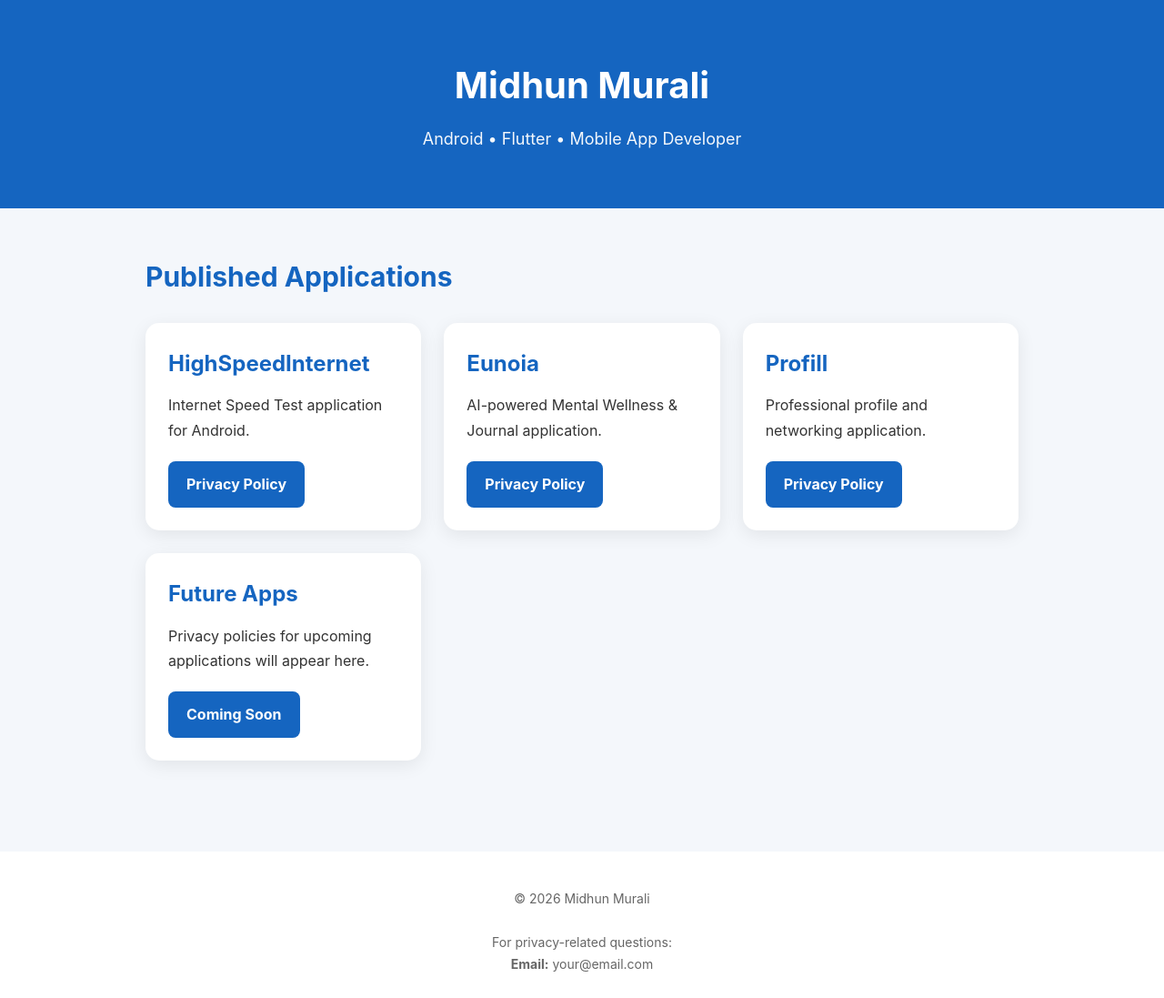
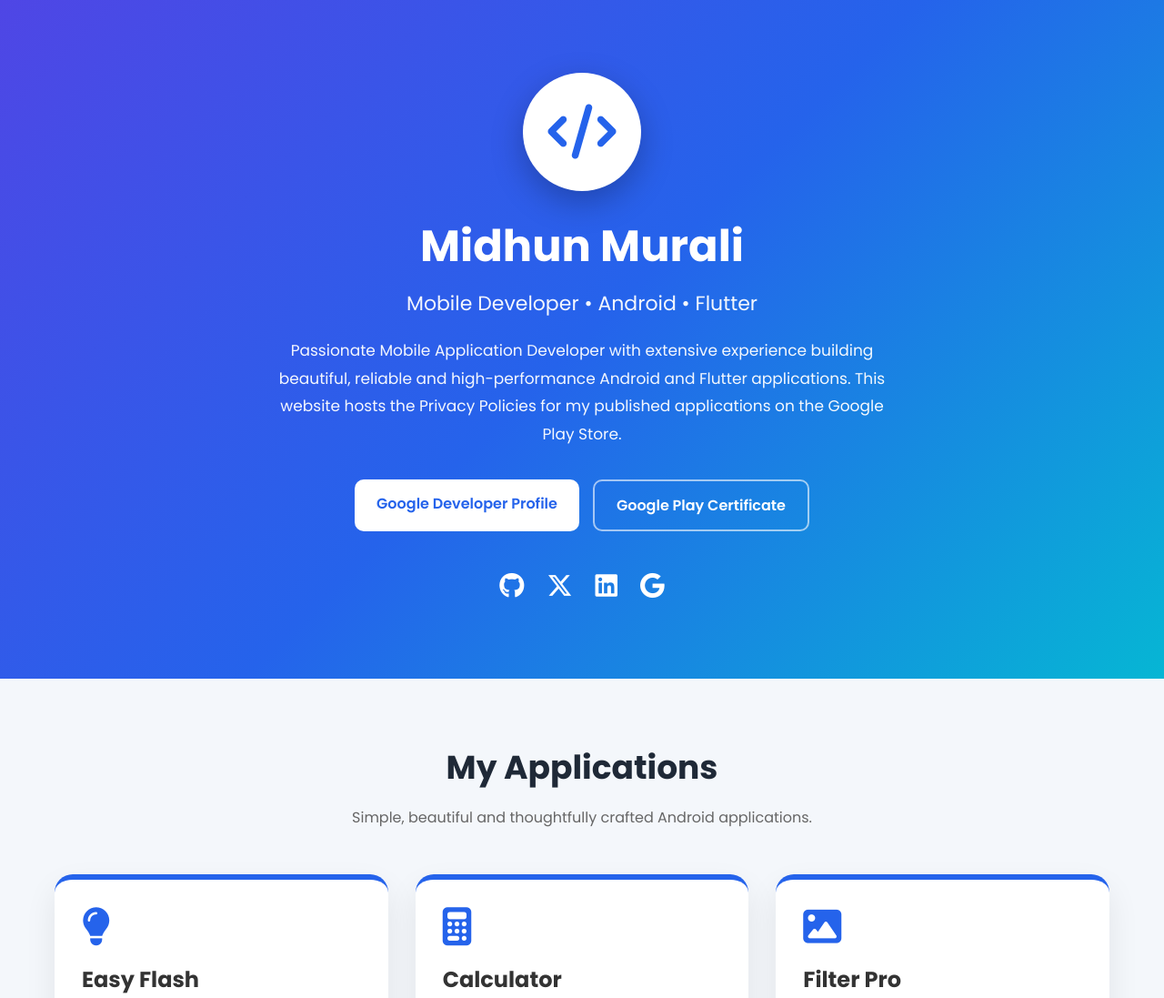
Before and after one commit to midhun-murali/midhun-murali.github.io, a plain HTML site: page index.html in a window 1280 px wide. Shown: the top 1097 px of the page at 91% size. Drawn offline with Linux system fonts and the light colour scheme.

Commit message:
Revise index.html for Android & Flutter focus
Updated the title and various content sections to reflect the focus on Android and Flutter development. Enhanced styling and structure for better presentation.

```diff
--- a/index.html
+++ b/index.html
@@ -1,178 +1,512 @@
 <!DOCTYPE html>
 <html lang="en">
+
 <head>
+
 <meta charset="UTF-8">
 <meta name="viewport" content="width=device-width, initial-scale=1">
-<title>Midhun Murali | Mobile App Developer</title>
+
+<title>Midhun Murali | Android & Flutter Developer</title>
+
+<link rel="preconnect" href="https://fonts.googleapis.com">
+<link rel="preconnect" href="https://fonts.gstatic.com" crossorigin>
+
+<link href="https://fonts.googleapis.com/css2?family=Poppins:wght@300;400;500;600;700&display=swap" rel="stylesheet">
+
+<link rel="stylesheet"
+href="https://cdnjs.cloudflare.com/ajax/libs/font-awesome/6.6.0/css/all.min.css"/>
 
 <style>
+
 *{
 margin:0;
 padding:0;
 box-sizing:border-box;
 }
 
-body{
-font-family:-apple-system,BlinkMacSystemFont,"Segoe UI",Roboto,Arial,sans-serif;
-background:#f4f7fb;
-color:#333;
-line-height:1.7;
+html{
+scroll-behavior:smooth;
 }
 
-header{
-background:#1565C0;
-color:white;
-padding:60px 20px;
-text-align:center;
+body{
+
+font-family:'Poppins',sans-serif;
+
+background:#f4f7fb;
+
+color:#333;
+
 }
 
-header h1{
-font-size:40px;
-margin-bottom:10px;
+/* ---------------- HERO ---------------- */
+
+.hero{
+
+background:linear-gradient(135deg,#4f46e5,#2563eb,#06b6d4);
+
+padding:80px 20px;
+
+text-align:center;
+
+color:white;
+
 }
 
-header p{
-font-size:18px;
-opacity:.95;
+.avatar{
+
+width:130px;
+
+height:130px;
+
+border-radius:50%;
+
+background:white;
+
+color:#2563eb;
+
+display:flex;
+
+align-items:center;
+
+justify-content:center;
+
+font-size:60px;
+
+margin:auto;
+
+box-shadow:0 12px 35px rgba(0,0,0,.25);
+
+margin-bottom:25px;
+
 }
 
-.container{
-max-width:1000px;
-margin:auto;
-padding:50px 20px;
+.hero h1{
+
+font-size:48px;
+
+font-weight:700;
+
 }
 
-.section-title{
-margin-bottom:25px;
-font-size:30px;
-color:#1565C0;
+.hero h2{
+
+font-size:22px;
+
+font-weight:400;
+
+opacity:.95;
+
+margin-top:10px;
+
 }
 
+.hero p{
+
+margin-top:20px;
+
+font-size:17px;
+
+max-width:700px;
+
+margin-left:auto;
+
+margin-right:auto;
+
+opacity:.95;
+
+line-height:1.8;
+
+}
+
+/* ---------------- BUTTONS ---------------- */
+
+.buttons{
+
+margin-top:35px;
+
+display:flex;
+
+flex-wrap:wrap;
+
+justify-content:center;
+
+gap:15px;
+
+}
+
+.btn{
+
+padding:14px 24px;
+
+border-radius:10px;
+
+text-decoration:none;
+
+font-weight:600;
+
+transition:.3s;
+
+}
+
+.primary{
+
+background:white;
+
+color:#2563eb;
+
+}
+
+.primary:hover{
+
+transform:translateY(-3px);
+
+}
+
+.secondary{
+
+border:2px solid rgba(255,255,255,.6);
+
+color:white;
+
+}
+
+.secondary:hover{
+
+background:rgba(255,255,255,.15);
+
+}
+
+/* ---------------- SOCIALS ---------------- */
+
+.socials{
+
+margin-top:40px;
+
+display:flex;
+
+justify-content:center;
+
+gap:25px;
+
+flex-wrap:wrap;
+
+}
+
+.socials a{
+
+color:white;
+
+font-size:28px;
+
+transition:.3s;
+
+}
+
+.socials a:hover{
+
+transform:scale(1.2);
+
+}
+
+/* ---------------- CONTENT ---------------- */
+
+.container{
+
+max-width:1200px;
+
+margin:auto;
+
+padding:70px 20px;
+
+}
+
+.title{
+
+text-align:center;
+
+font-size:36px;
+
+margin-bottom:15px;
+
+color:#1f2937;
+
+}
+
+.subtitle{
+
+text-align:center;
+
+color:#666;
+
+margin-bottom:50px;
+
+}
+
+/* ---------------- CARDS ---------------- */
+
 .cards{
+
 display:grid;
-grid-template-columns:repeat(auto-fit,minmax(280px,1fr));
-gap:25px;
+
+grid-template-columns:repeat(auto-fit,minmax(300px,1fr));
+
+gap:30px;
+
 }
 
 .card{
+
 background:white;
-border-radius:15px;
-padding:25px;
-box-shadow:0 5px 20px rgba(0,0,0,.08);
-transition:.3s;
+
+padding:30px;
+
+border-radius:20px;
+
+box-shadow:0 15px 35px rgba(0,0,0,.08);
+
+transition:.35s;
+
+border-top:6px solid #2563eb;
+
 }
 
 .card:hover{
-transform:translateY(-5px);
+
+transform:translateY(-10px);
+
+box-shadow:0 25px 45px rgba(0,0,0,.15);
+
 }
 
-.card h2{
-margin-bottom:12px;
-color:#1565C0;
+.card i{
+
+font-size:42px;
+
+color:#2563eb;
+
+margin-bottom:20px;
+
+}
+
+.card h3{
+
+margin-bottom:15px;
+
+font-size:24px;
+
 }
 
 .card p{
-margin-bottom:20px;
+
+line-height:1.8;
+
+color:#666;
+
+margin-bottom:25px;
+
 }
 
-.button{
+.card a{
+
 display:inline-block;
+
+background:#2563eb;
+
+color:white;
+
 padding:12px 20px;
-background:#1565C0;
-color:white;
+
+border-radius:8px;
+
 text-decoration:none;
-border-radius:8px;
-font-weight:bold;
+
+font-weight:600;
+
 }
 
-.button:hover{
-background:#0d47a1;
+.card a:hover{
+
+background:#1d4ed8;
+
 }
 
+/* ---------------- FOOTER ---------------- */
+
 footer{
+
+margin-top:80px;
+
+padding:50px 20px;
+
+background:#111827;
+
+color:#bbb;
+
 text-align:center;
-padding:40px;
-margin-top:50px;
-background:white;
-color:#666;
-font-size:14px;
+
 }
+
+footer a{
+
+color:#60a5fa;
+
+text-decoration:none;
+
+}
+
+footer p{
+
+margin-top:12px;
+
+line-height:1.8;
+
+}
+
 </style>
 
 </head>
 
 <body>
 
-<header>
+<section class="hero">
+
+<div class="avatar">
+
+<i class="fa-solid fa-code"></i>
+
+</div>
 
 <h1>Midhun Murali</h1>
 
+<h2>Mobile Developer • Android • Flutter</h2>
+
 <p>
-Android • Flutter • Mobile App Developer
+
+Passionate Mobile Application Developer with extensive experience building
+beautiful, reliable and high-performance Android and Flutter applications.
+This website hosts the Privacy Policies for my published applications on the Google Play Store.
+
 </p>
 
-</header>
+<div class="buttons">
+
+<a class="btn primary"
+href="https://developers.google.com/profile/u/110422376439211349609"
+target="_blank">
+
+Google Developer Profile
+
+</a>
+
+<a class="btn secondary"
+href="https://api.accredible.com/v1/frontend/credential_website_embed_image/certificate/52136234"
+target="_blank">
+
+Google Play Certificate
+
+</a>
+
+</div>
+
+<div class="socials">
+
+<a href="https://github.com/midhun-murali" target="_blank">
+<i class="fab fa-github"></i>
+</a>
+
+<a href="https://twitter.com/soopersaiyan93" target="_blank">
+<i class="fab fa-x-twitter"></i>
+</a>
+
+<a href="https://www.linkedin.com/in/midhunmurali1993/" target="_blank">
+<i class="fab fa-linkedin"></i>
+</a>
+
+<a href="https://developers.google.com/profile/u/110422376439211349609"
+target="_blank">
+<i class="fab fa-google"></i>
+</a>
+
+</div>
+
+</section>
 
 <div class="container">
 
-<h2 class="section-title">
-Published Applications
+<h2 class="title">
+
+My Applications
+
 </h2>
+
+<p class="subtitle">
+
+Simple, beautiful and thoughtfully crafted Android applications.
+
+</p>
 
 <div class="cards">
 
 <div class="card">
 
-<h2>HighSpeedInternet</h2>
+<i class="fa-solid fa-lightbulb"></i>
+
+<h3>Easy Flash</h3>
 
 <p>
-Internet Speed Test application for Android.
+
+A simple, fast, and beautifully designed flashlight app that provides
+instant illumination with a clean, minimal interface.
+
 </p>
 
-<a class="button" href="apps/speedtest.html">
+<a href="apps/easyflash.html">
+
 Privacy Policy
+
 </a>
 
 </div>
 
 <div class="card">
 
-<h2>Eunoia</h2>
+<i class="fa-solid fa-calculator"></i>
+
+<h3>Calculator</h3>
 
 <p>
-AI-powered Mental Wellness & Journal application.
+
+A simple and elegant calculator app featuring a clean, minimal design
+for quick and accurate everyday calculations.
+
 </p>
 
-<a class="button" href="apps/eunoia.html">
+<a href="apps/calculator.html">
+
 Privacy Policy
+
 </a>
 
 </div>
 
 <div class="card">
 
-<h2>Profill</h2>
+<i class="fa-solid fa-image"></i>
+
+<h3>Filter Pro</h3>
 
 <p>
-Professional profile and networking application.
+
+A lightweight photo editing app with beautiful filters, creative effects,
+and essential editing tools wrapped in a clean and minimal interface.
+
 </p>
 
-<a class="button" href="apps/profill.html">
+<a href="apps/filterpro.html">
+
 Privacy Policy
+
 </a>
-
-</div>
-
-<div class="card">
-
-<h2>Future Apps</h2>
-
-<p>
-Privacy policies for upcoming applications will appear here.
-</p>
-
-<a class="button" href="#">
-Coming Soon</a>
 
 </div>
 
@@ -182,17 +516,50 @@
 
 <footer>
 
-© 2026 Midhun Murali
+<h3>Midhun Murali</h3>
 
-<br><br>
+<p>
 
-For privacy-related questions:
+Android • Flutter Mobile Developer
 
-<br>
+</p>
 
-<strong>Email:</strong> your@email.com
+<p>
+
+GitHub:
+<a href="https://github.com/midhun-murali">github.com/midhun-murali</a>
+
+</p>
+
+<p>
+
+Google Developer Profile:
+<a href="https://developers.google.com/profile/u/110422376439211349609">View Profile</a>
+
+</p>
+
+<p>
+
+LinkedIn:
+<a href="https://www.linkedin.com/in/midhunmurali1993/">Connect with me</a>
+
+</p>
+
+<p>
+
+Twitter:
+<a href="https://twitter.com/soopersaiyan93">@soopersaiyan93</a>
+
+</p>
+
+<p style="margin-top:25px;">
+
+© 2026 Midhun Murali. All Rights Reserved.
+
+</p>
 
 </footer>
 
 </body>
+
 </html>
```
